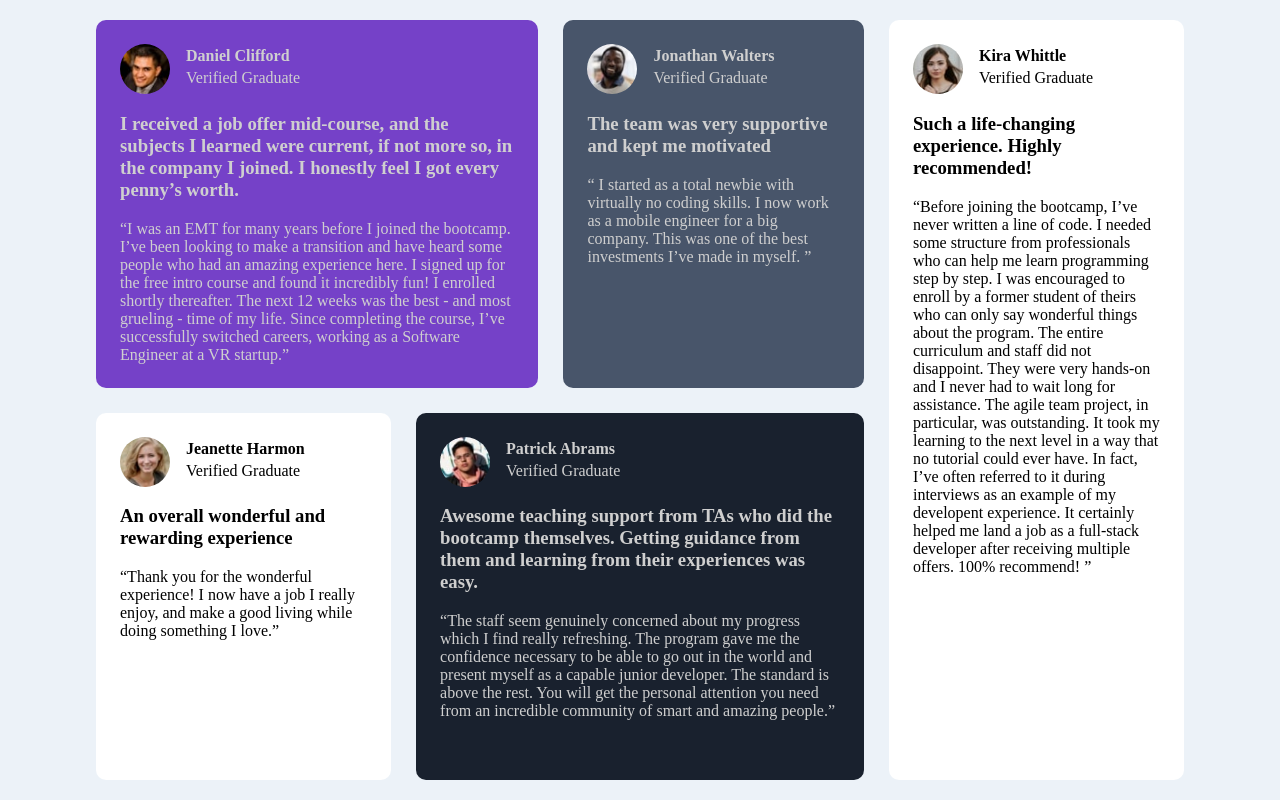
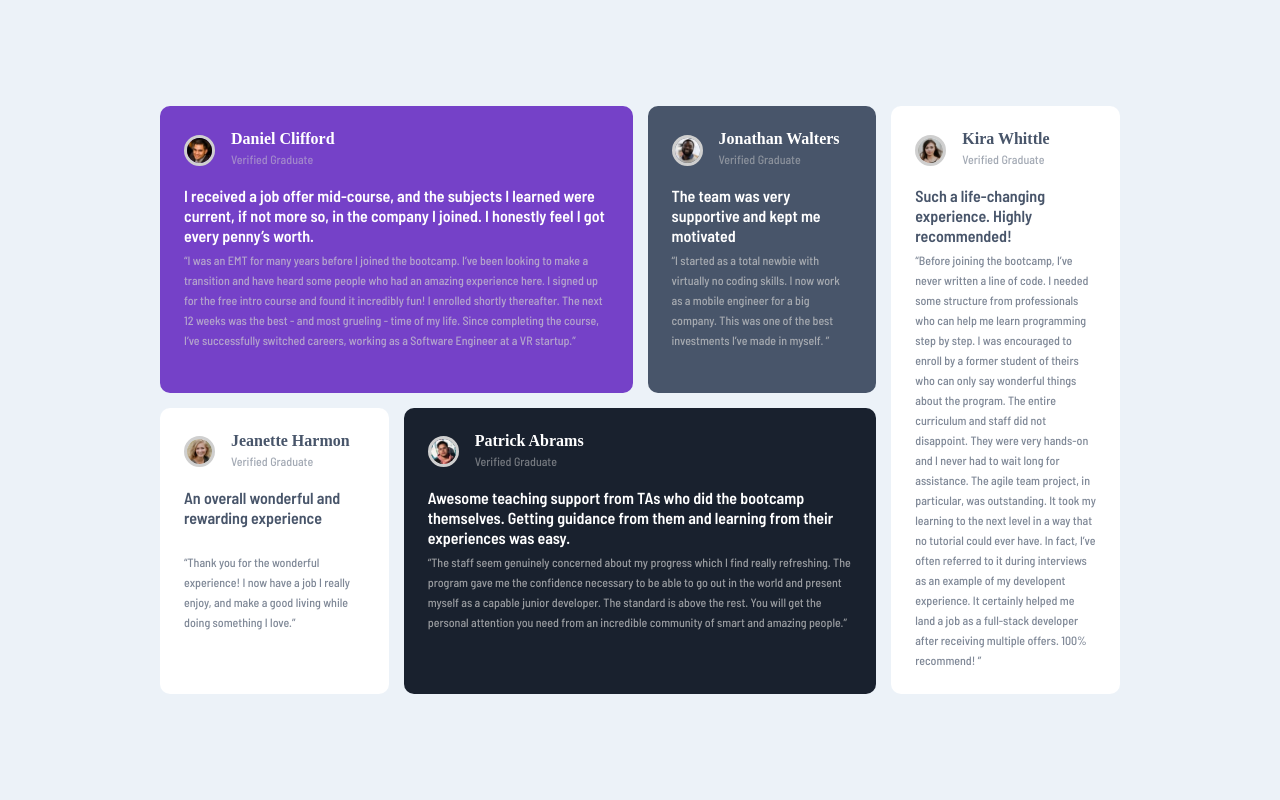
Before and after one commit to 1Zapien/testimonials-grid-section, a plain HTML site: page index.html in a window 1280 px wide. Drawn offline with Linux system fonts and the light colour scheme.

Commit message:
styling updates

```diff
--- a/index.html
+++ b/index.html
@@ -29,8 +29,10 @@
         </div>
     </div>
 
+    <div class="summary">
       <h3>I received a job offer mid-course, and the subjects I learned were current, if not more so,
       in the company I joined. I honestly feel I got every penny’s worth.</h3>
+    </div>
 
     <q>I was an EMT for many years before I joined the bootcamp. I’ve been looking to make a
     transition and have heard some people who had an amazing experience here. I signed up
@@ -49,10 +51,11 @@
       </div>
     </div>
 
+  <div class="summary">
     <h3>The team was very supportive and kept me motivated</h3>
-
-    “ I started as a total newbie with virtually no coding skills. I now work as a mobile engineer
-    for a big company. This was one of the best investments I’ve made in myself. ”
+  </div>
+    <q>I started as a total newbie with virtually no coding skills. I now work as a mobile engineer
+    for a big company. This was one of the best investments I’ve made in myself. </q>
   </div>
   <div class="grid__card grid__box grid__box--white">
     <div class="persona">
@@ -62,8 +65,9 @@
           <p>Verified Graduate</p>
       </div>
     </div>
-
+    <div class="summary">
       <h3>An overall wonderful and rewarding experience</h3>
+    </div>
 
     <q>Thank you for the wonderful experience! I now have a job I really enjoy, and make a good living
     while doing something I love.</q>
@@ -77,9 +81,10 @@
           <p>Verified Graduate</p>
       </div>
     </div>
-
+    <div class="summary">
       <h3>Awesome teaching support from TAs who did the bootcamp themselves. Getting guidance from them and
       learning from their experiences was easy.</h3>
+    </div>
 
     <q>The staff seem genuinely concerned about my progress which I find really refreshing. The program
     gave me the confidence necessary to be able to go out in the world and present myself as a capable
@@ -96,9 +101,9 @@
       </div>
     </div>
 
-
+    <div class="summary">
       <h3>Such a life-changing experience. Highly recommended!</h3>
-
+    </div>
     <q>Before joining the bootcamp, I’ve never written a line of code. I needed some structure from
     professionals who can help me learn programming step by step. I was encouraged to enroll by a former
     student of theirs who can only say wonderful things about the program. The entire curriculum and staff
--- a/style.scss
+++ b/style.scss
@@ -1,6 +1,22 @@
+@import url('https://fonts.googleapis.com/css2?family=Barlow+Semi+Condensed:wght@500;600&display=swap');
 
+@mixin dark-theme($theme: hsl(263, 55%, 52%)) {
+    background-color: $theme;
+    color:  hsl(0, 0%, 81%);
 
+    h3{
+        color:white;
+    }
 
+    .persona{
+
+        .persona__info{
+            b{
+                color:white;
+            }
+        }
+    }
+}
 
 body{
     margin: 0px;
@@ -16,7 +32,8 @@ body{
     display: grid;
     column-gap: 25px;
     row-gap: 25px;
-    grid-auto-rows: 1fr;
+    grid-auto-rows: auto;
+    align-items: start;
     grid-template-areas:
     "clifford clifford"
     "walters walters"
@@ -25,13 +42,14 @@ body{
     "whittle whittle"
 }
 
-@media only screen and (min-width: 1000px ){
+@media only screen and (min-width: 1100px ){
     .grid{
-        width: 85%;
-        display: grid;
-        column-gap: 25px;
-        row-gap: 25px;
+        width: 75%;
+        column-gap: 15px;
+        row-gap: 15px;
         grid-auto-rows: 1fr;
+        grid-template-columns: 2fr 2fr 2fr 2fr;
+        align-items: stretch;
         grid-template-areas:
         "clifford clifford walters  whittle"
         "harmon abrams abrams whittle"
@@ -41,38 +59,51 @@ body{
 
 
 .grid__wide--purple{
-    grid-area: clifford;
-    background-color: hsl(263, 55%, 52%);
-    color:  hsl(0, 0%, 81%);
+    @include dark-theme;
+    grid-area:clifford;
 }
 
 .grid__box--grey{
+    @include dark-theme($theme:hsl(217, 19%, 35%));
     grid-area:walters;
-    background-color:hsl(217, 19%, 35%);
-    color:  hsl(0, 0%, 81%);
 }
 
 
 .grid__box--white{
     grid-area: harmon;
     background-color: white;
+    color:  hsl(217, 19%, 35%);
 }
 
 .grid__wide--dark{
     grid-area: abrams;
-    background-color:hsl(219, 29%, 14%);
-    color:  hsl(0, 0%, 81%);
+    @include dark-theme($theme:hsl(219, 29%, 14%));
 }
 
 .grid__tall{
     grid-area: whittle;
     background-color: white;
+    color:  hsl(217, 19%, 35%);
 }
 
 
 .grid__card{
     border-radius: 10px;
     padding: 1.5rem;
+    q{
+        font-size: 12px;
+        line-height: 1rem;
+        font-family: 'Barlow Semi Condensed', sans-serif;
+        opacity: 70%;
+    }
+    .summary{
+        height: auto;
+        h3{
+            font-size: 16px;
+            font-family: 'Barlow Semi Condensed', sans-serif;
+            font-weight: 600;
+        }
+    }
     .persona{
 
         display: flex;
@@ -81,14 +112,17 @@ body{
 
         img{
             border-radius: 50%;
-            width: 50px;
-            height: 50px;
+            width: 25px;
+            border: 3px solid hsl(0, 0%, 81%);
         }
         .persona__info{
             padding-left: 1rem;
             align-self: center;
             p{
                 margin: .25rem 0rem;
+                font-size: 12px;
+                font-family: 'Barlow Semi Condensed', sans-serif;
+                opacity: 50%;
             }
 
 
@@ -96,3 +130,32 @@ body{
 
     }
 }
+
+@media only screen and (min-width: 1100px ){
+    .grid__card{
+
+        q{
+            line-height: 1.25rem;
+        }
+        .summary{
+            height: 4rem;
+            line-height: 1.25;
+        }
+        .persona{
+
+            .persona__info{
+                padding-left: 1rem;
+                align-self: center;
+                p{
+                    margin: .25rem 0rem;
+                    font-size: 12px;
+                }
+
+
+            }
+
+        }
+    }
+
+
+}
```
Also changed, not shown: style.css, 1 other file. Lines whose indentation alone changed are shown as unchanged.
